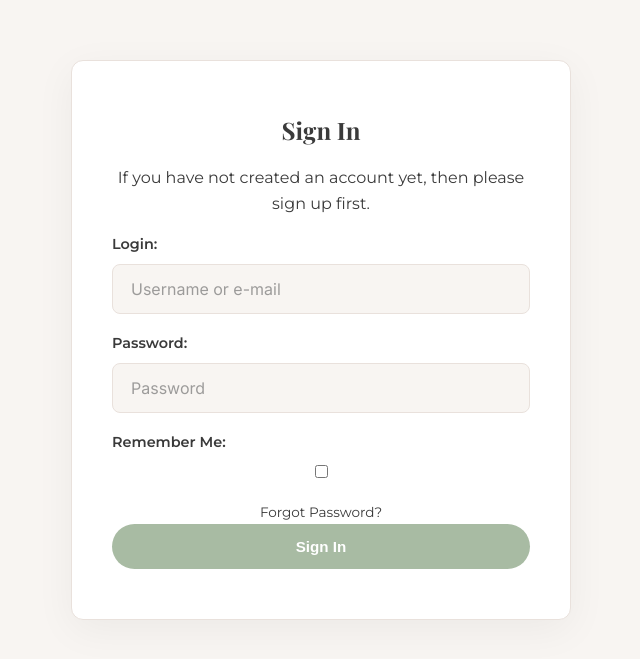
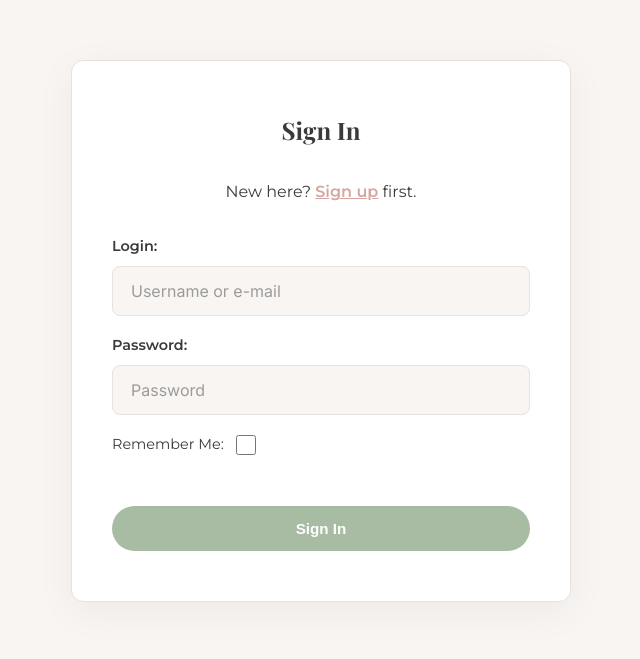
Before and after one commit to Katerynakulik/photographer_hub, a Django app: page /accounts/login/ in a window 1280 px wide. Shown: the part 65-724 px from the top of the page, without its empty margins (319-959 px from the left). Run offline with Django 4.2, Linux system fonts and the light colour scheme; some web fonts are replaced.

Commit message:
Fix delete-error on photos, fix style on login and sign-up pages

```diff
--- a/static/css/styles.css
+++ b/static/css/styles.css
@@ -67,7 +67,7 @@ a {
 }
 
 /* ==========================================================================
-   3. LAYOUT COMPONENTS (Used across multiple files)
+   LAYOUT COMPONENTS (Used across multiple files)
    ========================================================================== */
 .page-container {
     max-width: var(--container-width);
@@ -125,7 +125,7 @@ section {
 }
 
 /* ==========================================================================
-   4. COMMON UI ELEMENTS (Buttons, Navbar)
+   COMMON UI ELEMENTS (Buttons, Navbar)
    ========================================================================== */
 
 /* Main Buttons */
@@ -264,7 +264,7 @@ section {
 }
 
 /* ==========================================================================
-   5. FORMS & INPUTS (Global Auth & Dashboard)
+   FORMS & INPUTS (Global Auth & Dashboard)
    ========================================================================== */
 input[type="text"],
 input[type="password"],
@@ -381,7 +381,7 @@ textarea:focus {
 }
 
 /* ==========================================================================
-   6. HERO SECTION (Restored Aesthetics)
+   HERO SECTION (Restored Aesthetics)
    ========================================================================== */
 .hero-section {
     padding: 80px;
@@ -419,7 +419,7 @@ textarea:focus {
 }
 
 /* ==========================================================================
-   7. PHOTOSHOOT MODULE (Home Scroller & Detail)
+   PHOTOSHOOT MODULE (Home Scroller & Detail)
    ========================================================================== */
 .section-header-flex {
     display: flex;
@@ -534,7 +534,7 @@ textarea:focus {
 }
 
 /* ==========================================================================
-   8. SHOP MODULE (Grid, Product Card, Overlays)
+   SHOP MODULE (Grid, Product Card, Overlays)
    ========================================================================== */
 .shop-products-grid {
     display: grid;
@@ -667,7 +667,6 @@ textarea:focus {
 .remove-link {
     color: var(--hover-color) !important;
     text-decoration: underline !important;
-    font-size: 0.85rem;
     font-weight: 600;
 }
 
@@ -736,6 +735,64 @@ textarea:focus {
     border: 1px solid var(--border-color);
     border-radius: 50px;
     background: var(--bg-color);
+}
+/* Fix for checkboxes in as_p generated forms */
+.auth-form-body p {
+    display: flex;
+    flex-direction: column;
+    text-align: left;
+    margin-bottom: 20px;
+}
+
+/* Specifically target paragraphs that contain checkboxes */
+.auth-form-body p:has(input[type="checkbox"]) {
+    flex-direction: row;
+    align-items: center;
+    gap: 12px;
+}
+
+.auth-form-body input[type="checkbox"] {
+    width: 20px;
+    height: 20px;
+    margin: 0;
+    cursor: pointer;
+    accent-color: var(--primary-color);
+}
+
+.auth-form-body p:has(input[type="checkbox"]) label {
+    margin-bottom: 0;
+    font-weight: 500;
+}
+/* ==========================================================================
+   AUTHENTICATION ERROR STYLING
+   ========================================================================== */
+
+/* Target the error list generated by Django Allauth */
+.auth-form-body .errorlist,
+.auth-wrapper .errorlist {
+    padding: 0;
+    margin: 0 0 15px 0;
+    list-style: none; /* Прибираємо крапки */
+    text-align: left;
+}
+
+.auth-form-body .errorlist li,
+.auth-wrapper .errorlist li {
+    color: var(--hover-color); /* Твій відтінок червоного (Dusty Rose) */
+    font-size: 0.9rem;
+    font-weight: 600;
+    /* Додаємо невелику іконку замість стандартної крапки, якщо хочеш акценту */
+    display: flex;
+    align-items: center;
+    gap: 8px;
+}
+
+/* Якщо це загальна помилка (не до конкретного поля) */
+.auth-wrapper .nonfield-errors .errorlist {
+    background-color: rgba(214, 165, 161, 0.1); /* Легкий фон Dusty Rose */
+    padding: 12px;
+    border-radius: var(--border-radius);
+    border: 1px solid var(--hover-color);
 }
 
 /* ==========================================================================
--- a/templates/account/login.html
+++ b/templates/account/login.html
@@ -2,30 +2,28 @@
 {% load i18n %}
 {% load account %}
 
-{% block head_title %}{% trans "Sign In" %}{% endblock %}
+{% block content %}
+<div class="page-container">
+    <div class="auth-wrapper">
+        <h2 class="serif-title u-mb-4">{% trans "Sign In" %}</h2>
 
-{% block content %}
-<div class="auth-wrapper">
-    <h2 class="serif-title">{% trans "Sign In" %}</h2>
-
-    <p>{% blocktrans %}If you have not created an account yet, then please
-    <a href="{{ signup_url }}">sign up</a> first.{% endblocktrans %}</p>
+        <p class="u-mb-4">{% blocktrans %}New here? <a href="{{ signup_url }}" class="remove-link">Sign up</a> first.{% endblocktrans %}</p>
 
         <form class="login" method="POST" action="{% url 'account_login' %}">
             {% csrf_token %}
 
+            <div class="auth-form-body">
                 {{ form.as_p }}
+            </div>
 
             {% if redirect_field_value %}
             <input type="hidden" name="{{ redirect_field_name }}" value="{{ redirect_field_value }}" />
             {% endif %}
 
-        <div class="auth-actions">
-            <a class="button secondaryAction small" href="{% url 'account_reset_password' %}">
-                {% trans "Forgot Password?" %}
-            </a>
-            <button class="primaryAction btn btn-primary w-100" type="submit">{% trans "Sign In" %}</button>
+            <div class="u-mt-5">
+                <button class="btn btn-primary w-100" type="submit">{% trans "Sign In" %}</button>
             </div>
         </form>
     </div>
+</div>
 {% endblock %}
```
Also changed, not shown: products/views.py (+15 -3 lines), templates/account/signup.html (+10 -3 lines). Lines whose indentation alone changed are shown as unchanged.
